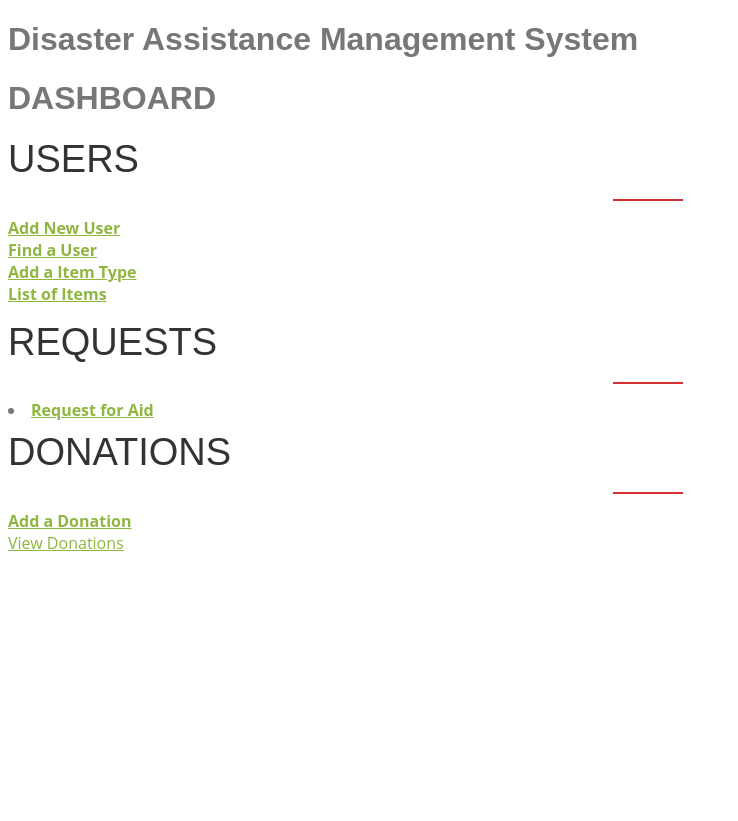
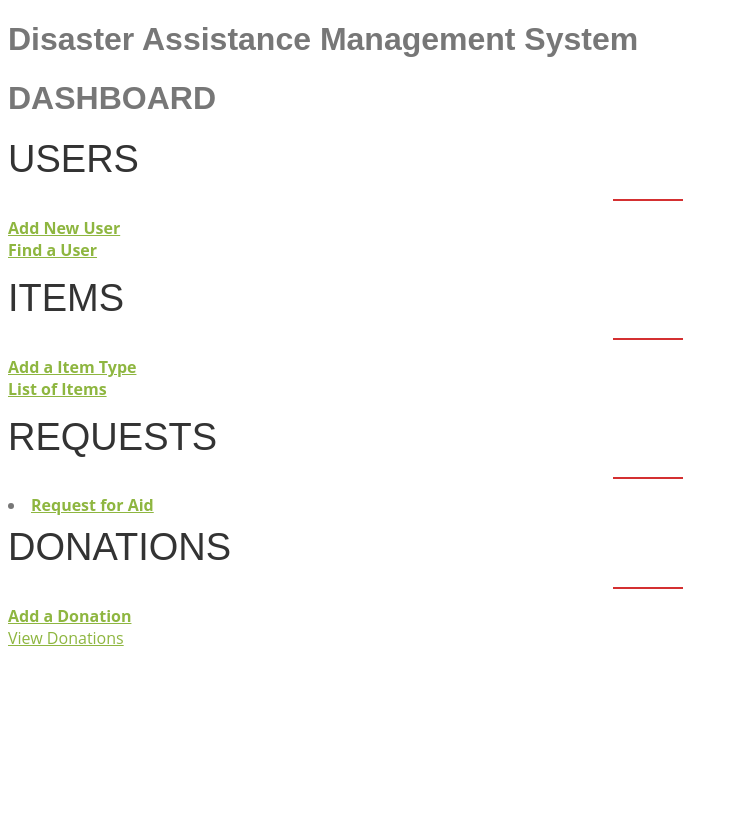
Before and after one commit to karanpahlani/dbproject, a PHP site: page / in a window 1280 px wide. Shown: the whole page, without its empty margins (0-738 px from the left). Run offline with PHP 8.4, Linux system fonts and the light colour scheme.

Commit message:
view fix

```diff
--- a/public/index.php
+++ b/public/index.php
@@ -6,17 +6,17 @@
 
 	<li><a href="create.php"><strong>Add New User</strong></a></li>
 	<li><a href="read.php"><strong>Find a User</strong></a></li>
+</ul>
 
 
+    <h2>Items</h2>
+<ul>
     <li><a href="addItem.php"><strong>Add a Item Type</strong></a></li>
-
     <li><a href="readItem.php"><strong>List of Items</strong></a></li>
 </ul>
 
-
-    <h2>Requests</h2>
-    <li><a href="matcher.php"><strong>Request for Aid</strong></a></li>
-
+<h2>Requests</h2>
+<li><a href="matcher.php"><strong>Request for Aid</strong></a></li>
 
     <h2>Donations</h2>
 <ul>
```
